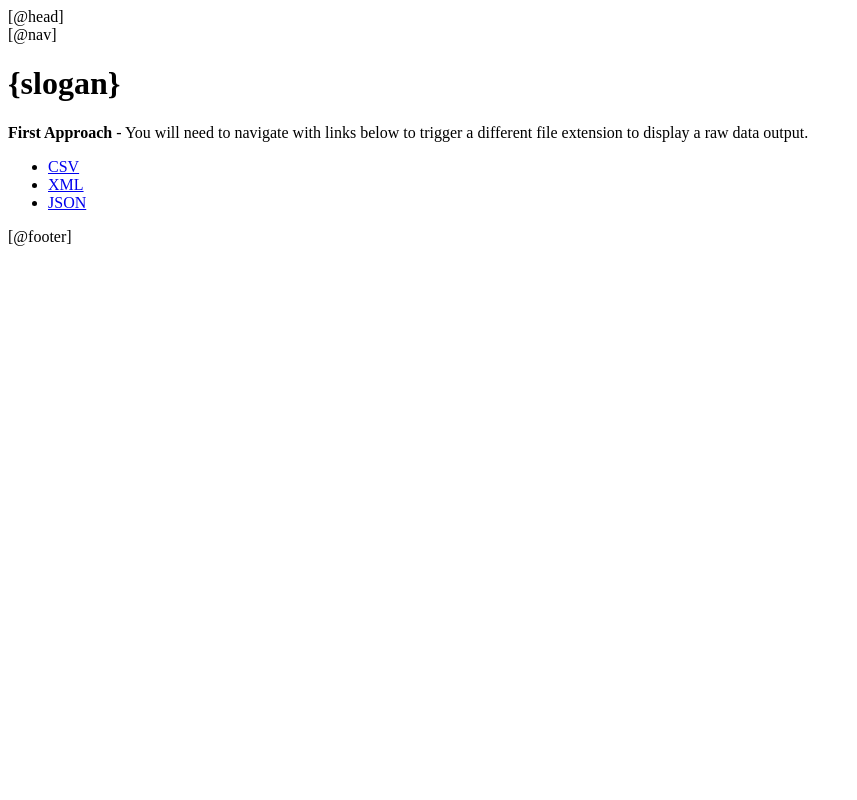
After one commit to VitaminasG/PHP-Adaptor, a PHP site: template views/raw.view.php in a window 1280 px wide. The commit adds this page. Shown: the whole page, without its empty margins (0-857 px from the left). Run offline with PHP 8.4, Linux system fonts and the light colour scheme; the template is opened without the code that fills it, so the values that code supplies are empty.

Commit message:
Web and TaskController displaying a raw data.
Signed-off-by: Gediminas Palsys <vitaminas.g@gmail.com>

```diff
--- a/App/Adaptors/JsonFileAdapter.php
+++ b/App/Adaptors/JsonFileAdapter.php
@@ -26,7 +26,7 @@ class JsonFileAdapter implements FileSystem
 
     public function getContent()
     {
-        // TODO: Implement getContent() method.
+        return $this->json->fetchContent();
     }
 
     public function read()
--- a/bootstrap.php
+++ b/bootstrap.php
@@ -10,8 +10,4 @@ use App\Core\Container as App;
 
 $app = new App();
 
-//$csv = new \App\Adaptors\CsvFileAdapter(new \App\Handler\Csv());
-//
-//$csv->getContent();
-
 $app->direct();
--- a/public/css/styles.css
+++ b/public/css/styles.css
@@ -6,7 +6,7 @@
 a,
 a:focus,
 a:hover {
-    color: #fff;
+    color: #848484;
 }
 
 /* Custom default button */
@@ -58,7 +58,7 @@ body {
 
 .nav-masthead .nav-link:hover,
 .nav-masthead .nav-link:focus {
-    border-bottom-color: rgba(107, 107, 107, 0.25);
+    border-bottom-color: #5b5b5b;
 }
 
 .nav-masthead .nav-link + .nav-link {
@@ -67,7 +67,7 @@ body {
 
 .nav-masthead .active {
     color: #5b5b5b;
-    border-bottom-color: #5b5b5b;
+    border-bottom-color: rgba(107, 107, 107, 0.25);
 }
 
 @media (min-width: 48em) {
--- a/routes/web.php
+++ b/routes/web.php
@@ -9,3 +9,8 @@ use App\Core\BaseRouter as Router;
  */
 
 Router::get('', 'TaskController@index');
+Router::get('raw', 'TaskController@rawList');
+
+Router::get('raw/1', 'TaskController@taskOne');
+Router::get('raw/2', 'TaskController@taskTwo');
+Router::get('raw/3', 'TaskController@taskThree');
--- a/views/partials/footer.php
+++ b/views/partials/footer.php
@@ -1,5 +1,5 @@
 <footer class="mastfoot mt-auto">
     <div class="inner">
-        <p>Demo page template</p>
+        <p>PHP Adaptor Design Pattern @ 2019</p>
     </div>
 </footer>
--- a/views/partials/nav.php
+++ b/views/partials/nav.php
@@ -3,6 +3,7 @@
         <h3 class="masthead-brand">{appName}</h3>
         <nav class="nav nav-masthead justify-content-center">
             <a class="nav-link active" href="/">Home</a>
+            <a class="nav-link active" href="/raw">Raw Data</a>
         </nav>
     </div>
 </header>
--- /dev/null
+++ b/views/raw.view.php
@@ -0,0 +1,25 @@
+[@head]
+
+<body class="text-center">
+<div class="cover-container d-flex w-100 h-100 p-3 mx-auto flex-column">
+
+    [@nav]
+
+    <main role="main" class="inner cover">
+        <h1 class="cover-heading">{slogan}</h1>
+        <p>
+            <strong>First Approach</strong> - You will need to navigate with links
+            below to trigger a different file extension to display a raw data output.
+        </p>
+        <ul class="nav justify-content-center">
+            <li class="nav-link"><a href="raw/1">CSV</a></li>
+            <li class="nav-link"><a href="raw/2">XML</a></li>
+            <li class="nav-link"><a href="raw/3">JSON</a></li>
+        </ul>
+    </main>
+
+    [@footer]
+
+</div>
+</body>
+</html>
```
Also changed, not shown: App/Http/TaskController.php (+46 -1 lines), views/index.view.php (+8 -2 lines).
